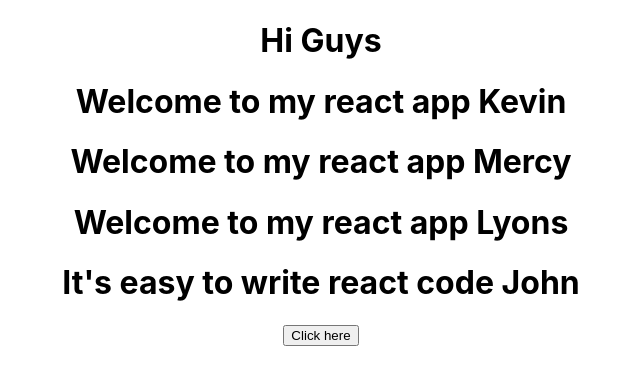
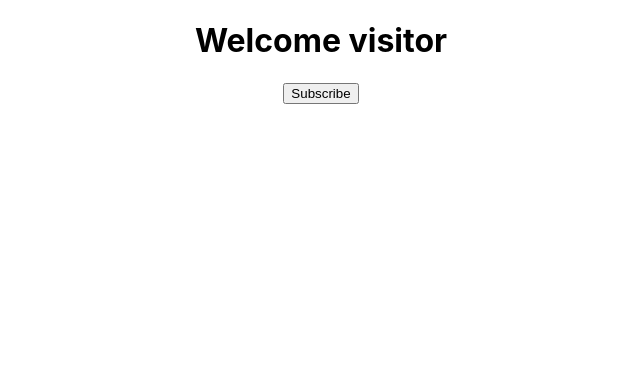
Before and after one commit to lyonsouma/React-Projects, a React (Create React App) app: page / in a window 1280 px wide. Shown: the top 384 px of the page, without its empty margins (319-959 px from the left). Built offline with nearby package versions, Linux system fonts and the light colour scheme.

Commit message:
setState

```diff
--- a/src/App.js
+++ b/src/App.js
@@ -1,18 +1,19 @@
 // import logo from './logo.svg';
 import './App.css';
-import Message from './components/Message';
-import Lyons from './components/Class';
-
+// import Message from './components/Message';
+// import Lyons from './components/Class';
+import Subscribe from './components/state';
 
 function App() {
   return (
     <div className="App">
-         <h1>Hi Guys</h1>
+       <Subscribe/>
+         {/* <h1>Hi Guys</h1>
          <Message name = "Kevin"></Message>
          <Message name = "Mercy"></Message>
          <Message name = "Lyons"></Message>
         <Lyons name="John" />
-        <button>Click here</button>
+        <button>Click here</button> */}
     </div>
 
   );
--- /dev/null
+++ b/src/components/state.js
@@ -0,0 +1,27 @@
+import { Component } from "react";
+
+class Subscribe extends Component {
+    constructor(){
+        super()
+
+        this.state = {
+          message : 'Welcome visitor'
+        }
+        }
+
+
+        changeMessage(){
+            this.setState({
+                message: 'Thank you for subscribing'
+            })
+        }
+    render(){
+        return(
+            <div>
+                <h1>{this.state.message}</h1>
+                <button onClick={()=>this.changeMessage()}>Subscribe</button>
+            </div>
+        )
+    }
+}
+export default Subscribe;
```
